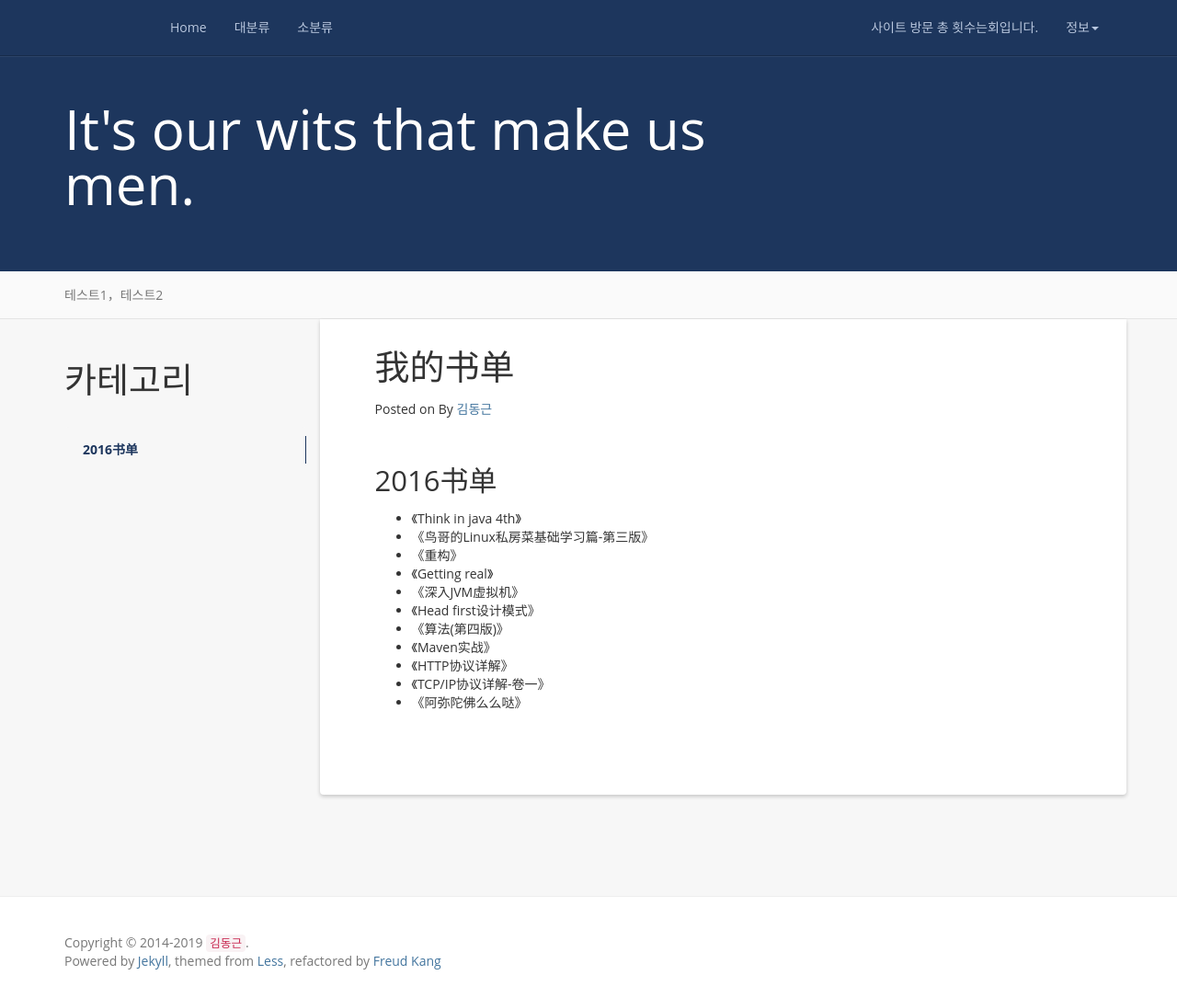
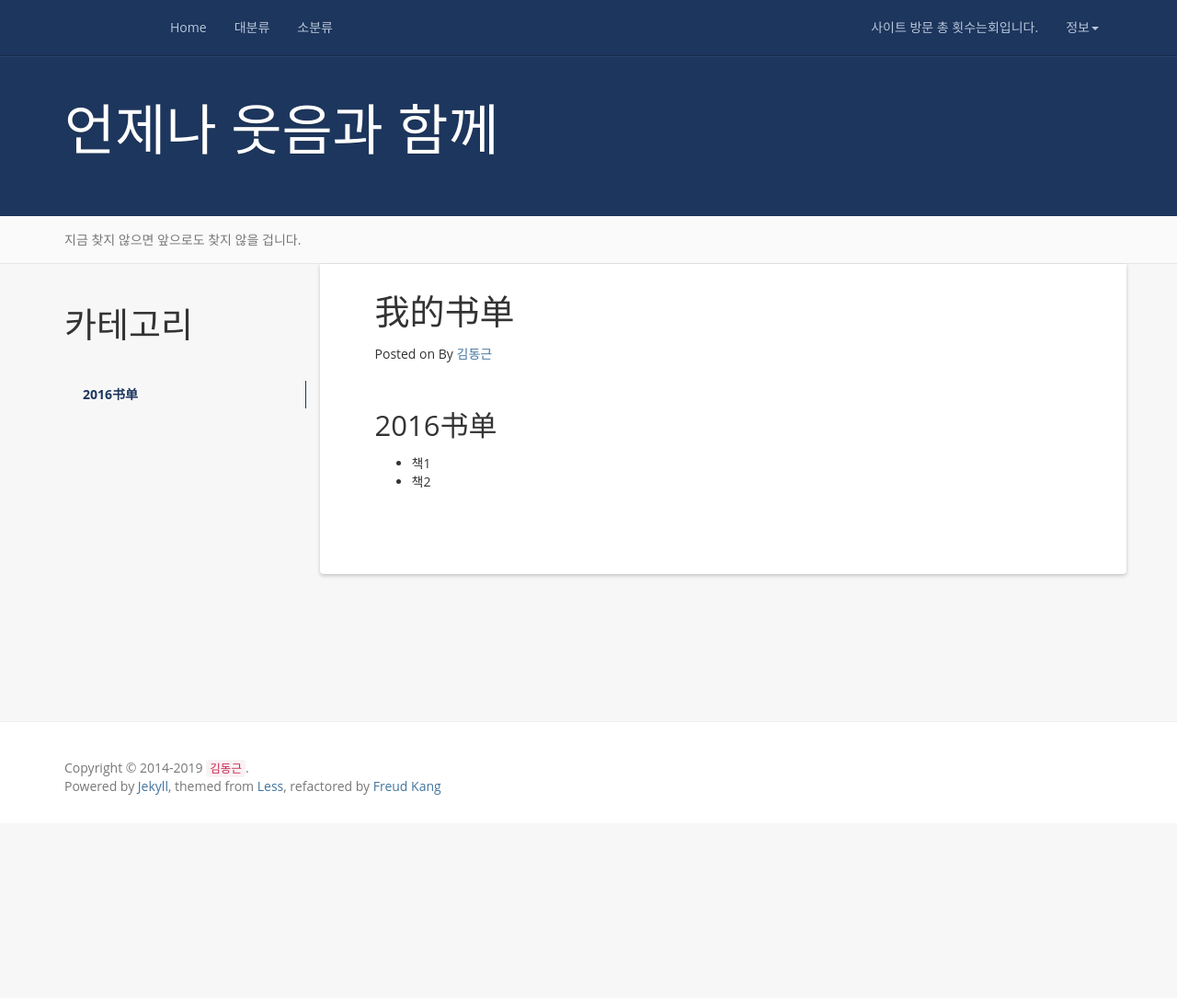
Before and after one commit to testall0836/testall0836.github.io, a Jekyll site: the page built from books.md, in a window 1280 px wide and 1085 px high. Shown: the whole window at 92% size. Built offline with Jekyll 4.4.1, drawn with Linux system fonts in a browser that asks for light colours; nearby versions of some CDN libraries; a script that is not in the unit is left out; comment, search, counter and statistics services are not loaded.

Commit message:
test new posting

```diff
--- a/_config.yml
+++ b/_config.yml
@@ -6,10 +6,10 @@ url: https://testall0836.github.io
 resume_site: https://github.com/testall0836/
 github: https://github.com/testall0836/
 baseurl:
-description: Actually, less is more!
+description: 한결같이 꾸준하게
 meta_description: 반갑습니다.
-motto: It's our wits that make us men.
-banner: 테스트1，테스트2
+motto: 언제나 웃음과 함께
+banner: 지금 찾지 않으면 앞으로도 찾지 않을 겁니다.
 
 #permalink: /:categories/:year/:month/:day/:title/
 permalink: /:year/:month/:day/:title/
--- a/books.md
+++ b/books.md
@@ -11,14 +11,5 @@ permalink: /books/
 2016书单
 -----------------------------------------------------------------
 
-+ 《Think in java 4th》
-+ 《鸟哥的Linux私房菜基础学习篇-第三版》
-+ 《重构》
-+ 《Getting real》
-+ 《深入JVM虚拟机》
-+ 《Head first设计模式》
-+ 《算法(第四版)》
-+ 《Maven实战》
-+ 《HTTP协议详解》
-+ 《TCP/IP协议详解-卷一》
-+ 《阿弥陀佛么么哒》
++ 책1
++ 책2
```
